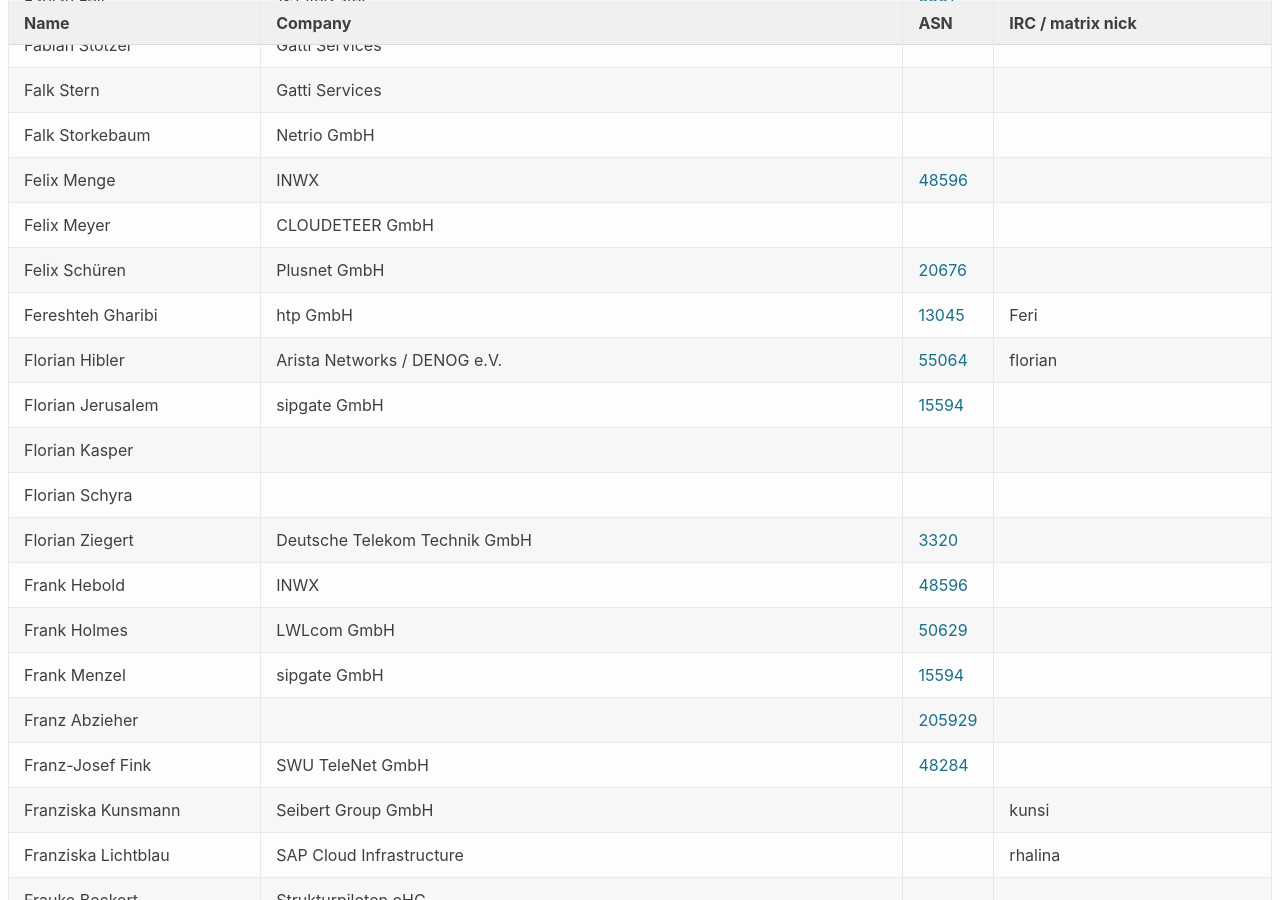
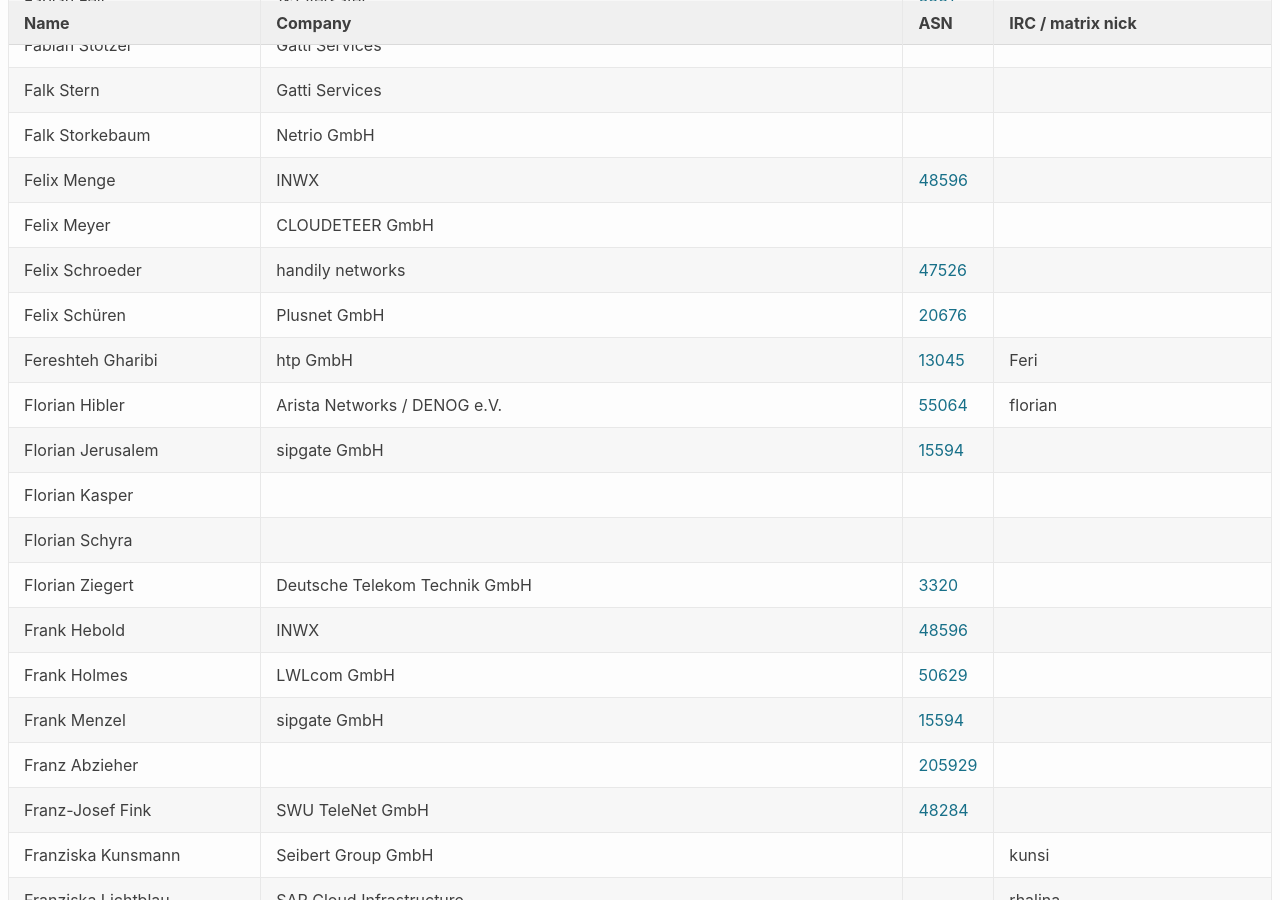
Before and after one commit to denog/pretix-attendeelist, a Jekyll site: the page built from denog17/index.markdown, in a window 1280 px wide and 900 px high, scrolled down 4654 px. Built offline with Jekyll 4.4.1, drawn with Linux system fonts in a browser that asks for light colours.

Commit message:
Latest data: Sun Sep 21 09:28:50 UTC 2025

```diff
--- a/_data/attendees_denog17_onsite.json
+++ b/_data/attendees_denog17_onsite.json
@@ -630,6 +630,12 @@
     "asn": null
   },
   {
+    "name": "Felix Schroeder",
+    "company": "handily networks",
+    "irc": null,
+    "asn": "47526"
+  },
+  {
     "name": "Felix Schüren",
     "company": "Plusnet GmbH",
     "irc": null,
```
